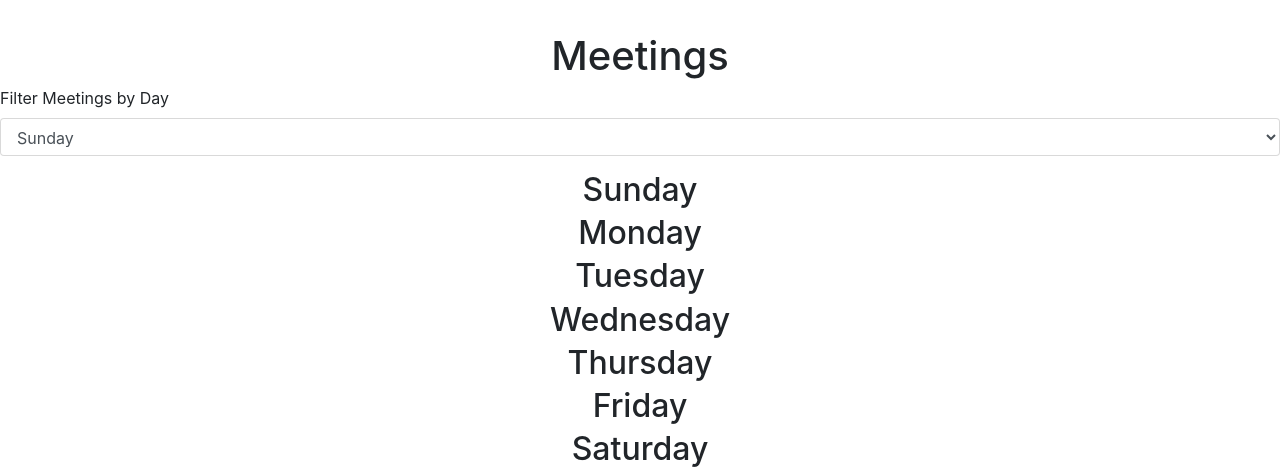
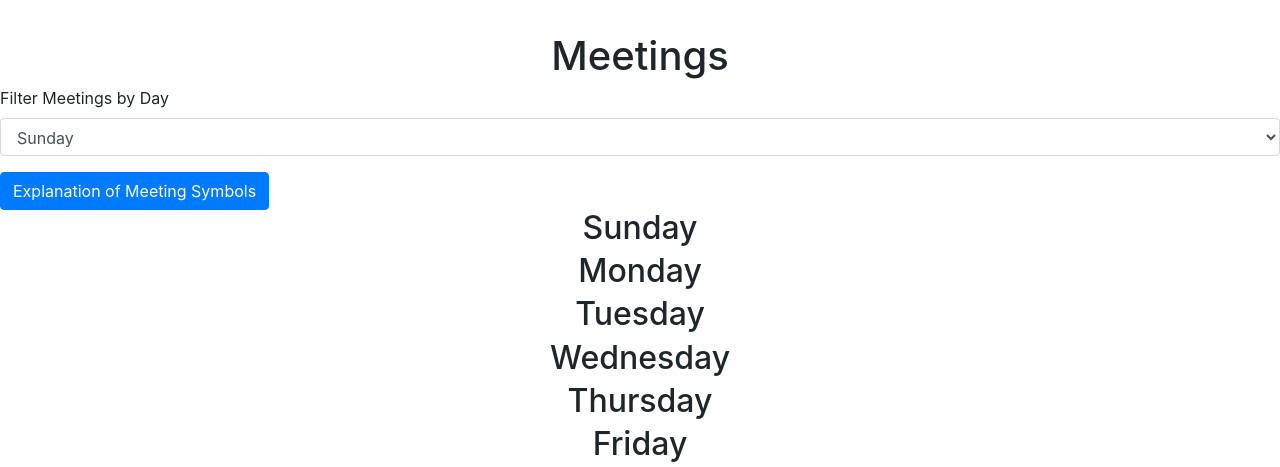
Before and after one commit to nathancmoore/final_project, a Django app: template ca_website/ca_website/templates/ca_website/meeting.html in a window 1280 px wide. Shown: the part 66-533 px from the top of the page. Run offline with Django 3.2, Linux system fonts and the light colour scheme; the template is opened without the code that fills it, so the values that code supplies are empty; some libraries are stand-ins or nearby versions.

Commit message:
finished with meetings page, added legend

```diff
--- a/ca_website/ca_website/templates/ca_website/meeting.html
+++ b/ca_website/ca_website/templates/ca_website/meeting.html
@@ -103,6 +103,22 @@
         </select>
     </div>
 
+    <a class="btn btn-primary" data-toggle="collapse" href="#collapseExample2">Explanation of Meeting Symbols</a>
+    <div class="collapse" id="collapseExample2">
+        <ul>
+            <li>BB - Big Book Study</li>
+            <li>C - Closed meeting for those who desire to stop using cocaine and all other mind-altering substances. Newcomers welcome.</li>
+            <li>CL - Candlelight</li>
+            <li>LS - Literature Study</li>
+            <li>MM - Meditation meeting</li>
+            <li>M - Men only</li>
+            <li>NC - No children please</li>
+            <li>SB - Non-smoking, with break</li>
+            <li>W - Women only</li>
+            <li>A - Meeting room accessible by wheelchair</li>
+        </ul>
+    </div>
+
     <h2 class="center sunday">Sunday</h2>
     <div class="container sunday">
         <div class="row">
@@ -111,7 +127,7 @@
               <div class="card">
                 <div class="card-block">
                   <h3 class="card-title ">{{ meeting.meeting_name }}</h3> {{ meeting.start_time }}-{{ meeting.end_time }}
-                  <p>Meeting Format - {{ meeting.meeting_format }}</p>
+                  <p>{% if meeting.meeting_format %} Meeting Format - {{ meeting.meeting_format }} {% endif %}</p>
                   <p class="card-text">
                       {{ meeting.location_name }}
                       {% if meeting.room %}
@@ -140,7 +156,7 @@
               <div class="card">
                 <div class="card-block">
                   <h3 class="card-title">{{ meeting.meeting_name }}</h3> {{ meeting.start_time }}-{{ meeting.end_time }}
-                  <p>Meeting Format - {{ meeting.meeting_format }}</p>
+                  <p>{% if meeting.meeting_format %} Meeting Format - {{ meeting.meeting_format }} {% endif %}</p>
                   <p class="card-text">
                       {{ meeting.location_name }}
                       {% if meeting.room %}
@@ -169,7 +185,7 @@
               <div class="card">
                 <div class="card-block">
                   <h3 class="card-title">{{ meeting.meeting_name }}</h3> {{ meeting.start_time }}-{{ meeting.end_time }}
-                  <p>Meeting Format - {{ meeting.meeting_format }}</p>
+                  <p>{% if meeting.meeting_format %} Meeting Format - {{ meeting.meeting_format }} {% endif %}</p>
                   <p class="card-text">
                       {{ meeting.location_name }}
                       {% if meeting.room %}
@@ -198,7 +214,7 @@
               <div class="card">
                 <div class="card-block">
                   <h3 class="card-title">{{ meeting.meeting_name }}</h3> {{ meeting.start_time }}-{{ meeting.end_time }}
-                  <p>Meeting Format - {{ meeting.meeting_format }}</p>
+                  <p>{% if meeting.meeting_format %} Meeting Format - {{ meeting.meeting_format }} {% endif %}</p>
                   <p class="card-text">
                       {{ meeting.location_name }}
                       {% if meeting.room %}
@@ -227,7 +243,7 @@
               <div class="card">
                 <div class="card-block">
                   <h3 class="card-title">{{ meeting.meeting_name }}</h3> {{ meeting.start_time }}-{{ meeting.end_time }}
-                  <p>Meeting Format - {{ meeting.meeting_format }}</p>
+                  <p>{% if meeting.meeting_format %} Meeting Format - {{ meeting.meeting_format }} {% endif %}</p>
                   <p class="card-text">
                       {{ meeting.location_name }}
                       {% if meeting.room %}
@@ -256,7 +272,7 @@
               <div class="card">
                 <div class="card-block">
                   <h3 class="card-title">{{ meeting.meeting_name }}</h3> {{ meeting.start_time }}-{{ meeting.end_time }}
-                  <p>Meeting Format - {{ meeting.meeting_format }}</p>
+                  <p>{% if meeting.meeting_format %} Meeting Format - {{ meeting.meeting_format }} {% endif %}</p>
                   <p class="card-text">
                       {{ meeting.location_name }}
                       {% if meeting.room %}
@@ -285,7 +301,7 @@
               <div class="card">
                 <div class="card-block">
                   <h3 class="card-title">{{ meeting.meeting_name }}</h3> {{ meeting.start_time }}-{{ meeting.end_time }}
-                  <p>Meeting Format - {{ meeting.meeting_format }}</p>
+                  <p>{% if meeting.meeting_format %} Meeting Format - {{ meeting.meeting_format }} {% endif %}</p>
                   <p class="card-text">
                       {{ meeting.location_name }}
                       {% if meeting.room %}
```
